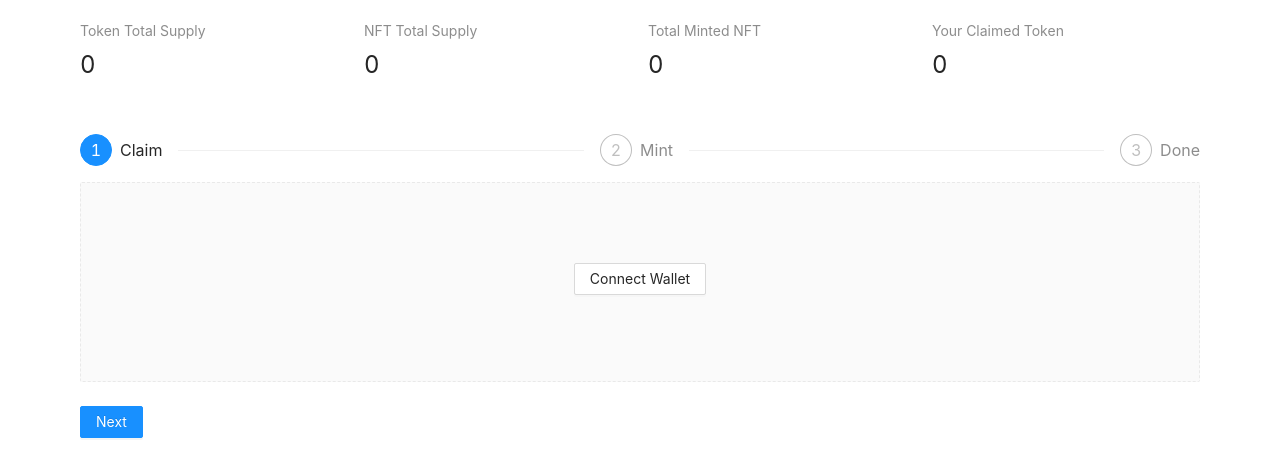
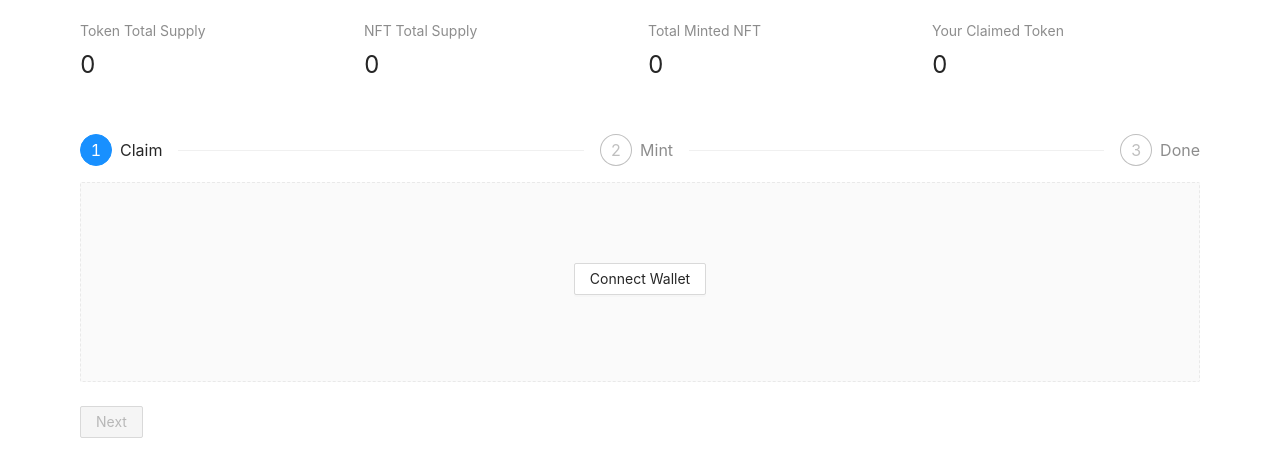
Before and after one commit to no1harm/task1, a React (Vite) app: page / in a window 1280 px wide. Shown: the top 476 px of the page. Built offline with nearby package versions, Linux system fonts and the light colour scheme.

Commit message:
fix: supplementary current step logic

```diff
--- a/src/App.jsx
+++ b/src/App.jsx
@@ -9,6 +9,7 @@ import { Steps, Button, message, Statistic, Row, Col, Result } from 'antd';
 const { Step } = Steps;
 import abi from "./utils/Task.json";
 import nftAbi from "./utils/TASKNFT.json";
+import { useMemo } from "react";
 const tokenContractABI = abi.abi
 const nftContractABI = nftAbi.abi
 function randomString(e) {
@@ -123,9 +124,9 @@ export default function App() {
         const supply = await taskNftContract.MAX_SUPPLY();
         const totalMinted = await taskNftContract.checkTotalMined();
         const isMinted = currentAccount ? await taskNftContract.numberMinted(currentAccount) : false
-        isMinted && setMinted(ethers.utils.formatUnits(isMinted, 18) !== '0.0')
-        console.log('isMinted ===>',isMinted)
-        // setCurrent(isMinted ? 2 : (claimed ? 1 : 0))
+        const mintNumber = ethers.utils.formatUnits(isMinted || 0, 18)
+        isMinted && setMinted(mintNumber !== '0.0')
+        setCurrent(mintNumber !== '0.0' ? 2 : (claimed ? 1 : 0))
         setTotalNft(supply.toString())
         setMintedNft(totalMinted.toString())
       } else {
@@ -197,6 +198,16 @@ export default function App() {
     }
   }
 
+  const currentDisable = useMemo(() => {
+    if (current == 0 && !claimed) {
+      return true
+    }
+    if (current == 1 && !minted) {
+      return true
+    }
+    return false
+  },[current, claimed, minted])
+
   return (
     <div style={{ margin: '20px 80px' }}>
       {currentAccount && <div className="display-right">
@@ -256,8 +267,13 @@ export default function App() {
         }
       </div>
       <div className="steps-action">
+      {current > 0 && (
+          <Button style={{ margin: '0 8px' }} onClick={() => prev()}>
+            Previous
+          </Button>
+        )}
         {current < steps.length - 1 && (
-          <Button type="primary" onClick={() => next()}>
+          <Button disabled={currentDisable} type="primary" onClick={() => next()}>
             Next
           </Button>
         )}
@@ -266,11 +282,6 @@ export default function App() {
             Done
           </Button>
         )}
-        {current > 0 && (
-          <Button style={{ margin: '0 8px' }} onClick={() => prev()}>
-            Previous
-          </Button>
-        )}
       </div>
     </div>
   );
```
